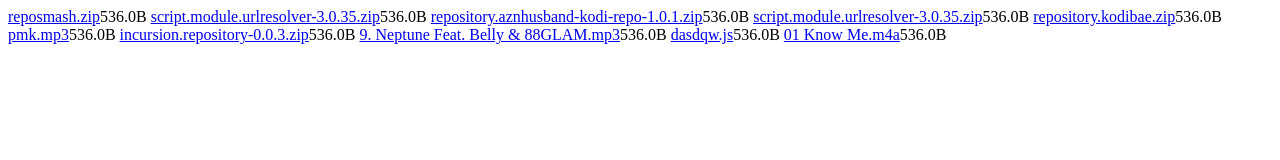
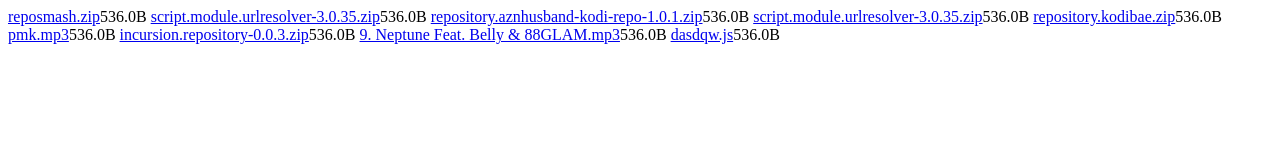
Before and after one commit to BahKoh/BahKoh.github.io, a plain HTML site: page repo/index.html in a window 1280 px wide. Drawn offline with Linux system fonts and the light colour scheme.

Commit message:
Update index.html

```diff
--- a/repo/index.html
+++ b/repo/index.html
@@ -7,4 +7,3 @@
 <a href="incursion.repository-0.0.3.zip">incursion.repository-0.0.3.zip</a><td>536.0B</td>
 <a href="9. Neptune Feat. Belly & 88GLAM.mp3">9. Neptune Feat. Belly & 88GLAM.mp3</a><td>536.0B</td>
 <a href="dasdqw.js">dasdqw.js</a><td>536.0B</td>
-<a href="01 Know Me.m4a">01 Know Me.m4a</a><td>536.0B</td>
```
